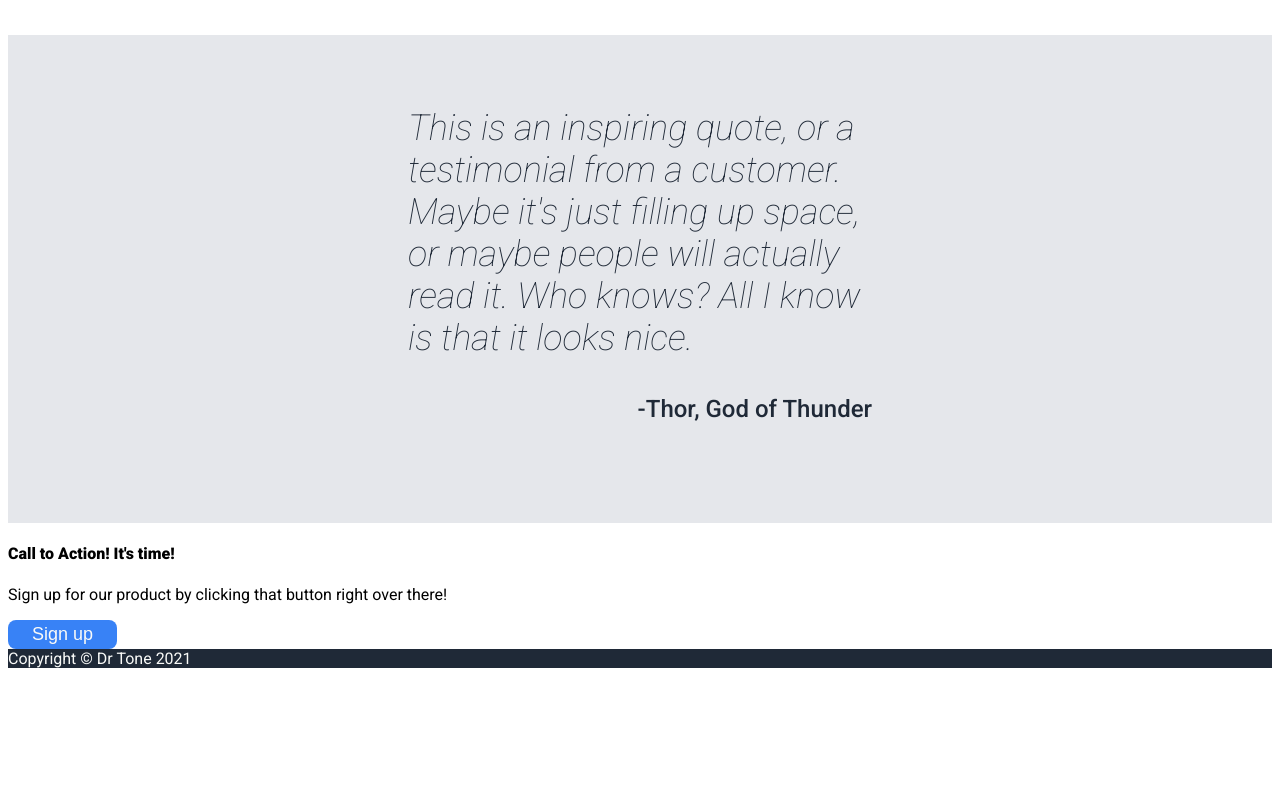
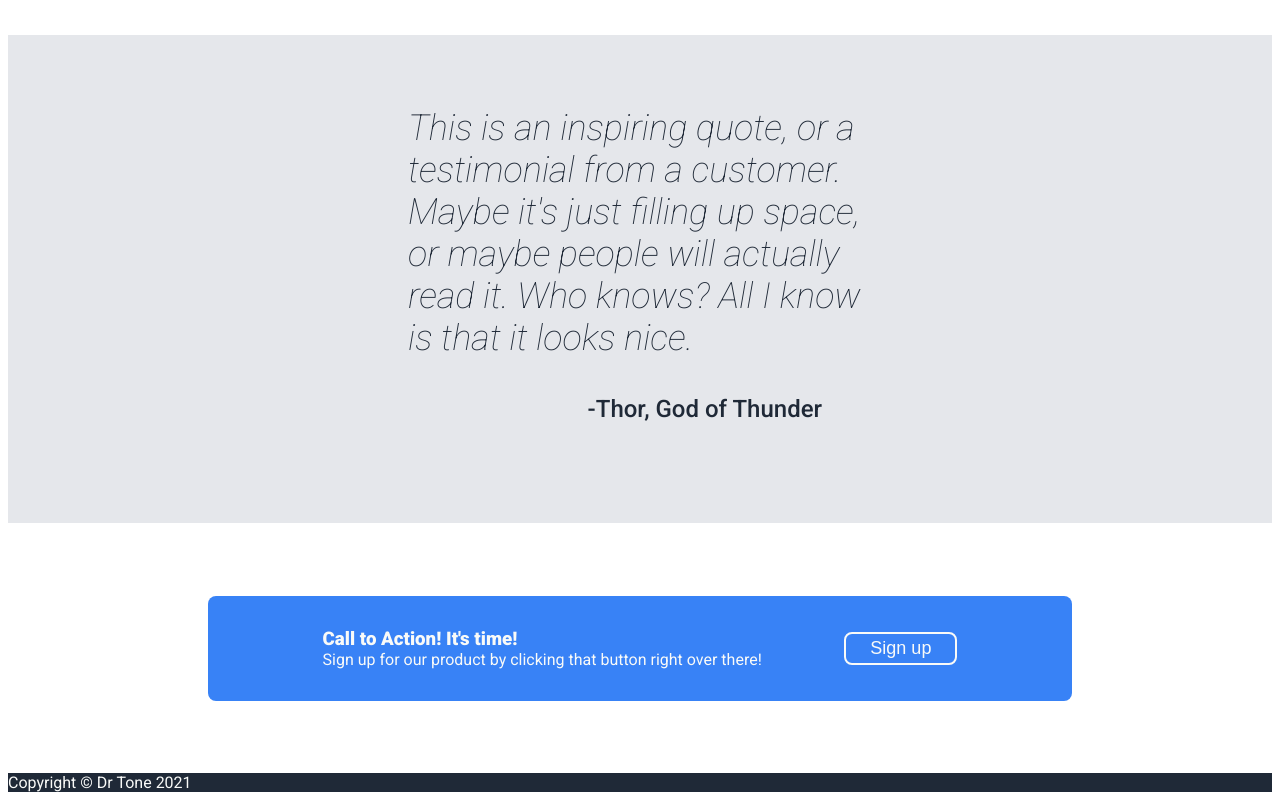
Before and after one commit to ckehlzx/top-foundations-landing-page, a plain HTML site: page index.html in a window 1280 px wide. Shown: the part 885-1685 px from the top of the page. Before the commit the page ends 1561 px from the top, so only its background shows below. Drawn offline with Linux system fonts and the light colour scheme.

Commit message:
reworked html and finished stylization for container4

```diff
--- a/index.html
+++ b/index.html
@@ -56,9 +56,13 @@
         <figcaption>-Thor, God of Thunder</figcaption>
     </div>
     <div class="container4">
-        <h4>Call to Action! It's time!</h4>
-        <p class="subtext">Sign up for our product by clicking that button right over there!</p>
-        <button>Sign up</button>
+        <div class="call">
+            <div class="boxtext">
+                <h3>Call to Action! It's time!</h3>
+                <span">Sign up for our product by clicking that button right over there!</span>
+            </div>
+            <button>Sign up</button>
+        </div>
     </div>
     <div class="footer">
         Copyright &copy Dr Tone 2021
--- a/style.css
+++ b/style.css
@@ -35,6 +35,15 @@ h2{
     font-weight:900px;
     color: #1F2937;
     text-align: center;
+}
+
+.call>button{
+    border: 2px solid #f9faf8;
+}
+
+.call{
+    background-color: #3882f6;
+    color: #f9faf8;
 }
 
 /* this defines the rules for the header and links */
@@ -105,6 +114,7 @@ a{
 
 .squaretxt {
     width: 150px;
+    text-align: center;
 }
 /* this defines the rules for container 3 */
 .container3 {
@@ -129,6 +139,29 @@ figcaption {
     color: #1F2937;
     font-weight: 500;
     font-size: 24px;
-    margin-right: 400px;
+    margin-right: 450px;
     margin-bottom: 100px;
 }
+
+/* this defines the rules for container 4 */
+.container4{
+    display: flex;
+    justify-content: center;
+    flex-direction: column;
+    height: 250px;
+
+}
+
+.call{
+    display: flex;
+    align-items: center;
+    justify-content: space-evenly;;
+    padding: 32px;
+    border-radius: 8px;
+    margin-left: 200px;
+    margin-right: 200px;
+}
+
+h3{
+    margin: 0px;
+}
```
